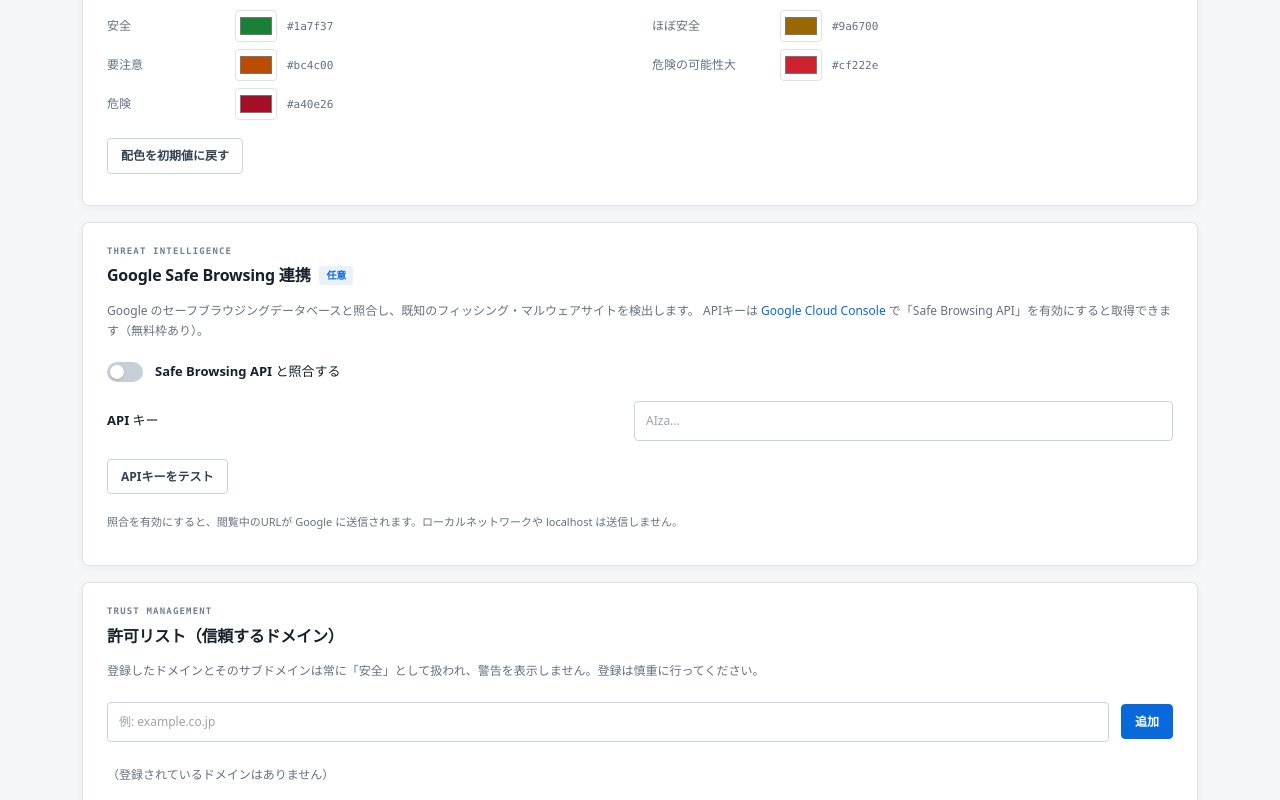
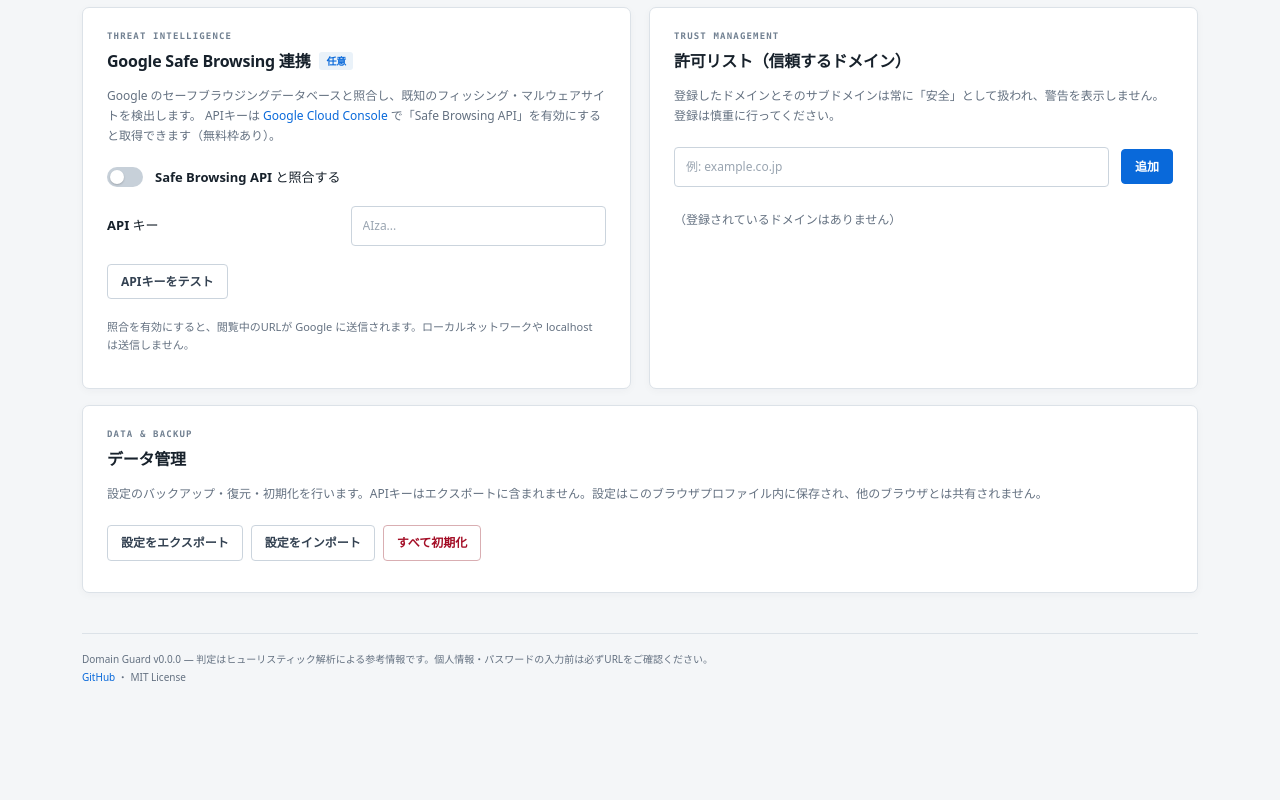
Before and after one commit to akiy2009/domain-guard, a website with bundled scripts: page options/options.html in a window 1280 px wide. Shown: the part 2000-2800 px from the top of the page. After the commit the page ends 2750 px from the top, so only its background shows below. Built offline with nearby package versions, Linux system fonts and the light colour scheme; some packages are replaced by stand-ins of ours.

Commit message:
Refine dashboard layout and responsive grid

```diff
--- a/options/options.css
+++ b/options/options.css
@@ -11,7 +11,9 @@ body { background: var(--bg); color: var(--text); font: 14px/1.65 "Yu Gothic UI"
 button, input, select { font: inherit; }
 a { color: var(--accent); }
 :focus-visible { outline: 2px solid var(--accent); outline-offset: 3px; }
-.wrap { max-width: 1180px; margin: 0 auto; padding: 34px 32px 64px; }
+.wrap { max-width: 1180px; margin: 0 auto; padding: 34px 32px 64px; display:grid; grid-template-columns:repeat(2,minmax(0,1fr)); column-gap:18px; align-content:start; }
+.page-header,.dashboard-meta,.dashboard-nav,#save-toast,footer { grid-column:1 / -1; }
+#rules,#data { grid-column:1 / -1; }
 .page-header { display:flex; align-items:center; gap:16px; padding: 0 0 22px; border-bottom:1px solid var(--border); }
 .page-header img { width:44px; height:44px; }
 .title-row { display:flex; align-items:center; gap:12px; flex-wrap:wrap; }
@@ -90,6 +92,6 @@ input:disabled, select:disabled { opacity:.55; }
 .toast.error { background:var(--danger); }
 footer { border-top:1px solid var(--border); padding-top:16px; margin-top:24px; color:var(--muted); font-size:10px; text-align:left; line-height:1.8; }
 footer a { color:var(--accent); text-decoration:none; }
-@media (max-width:760px) { .wrap { padding:20px 14px 44px; } .page-header { align-items:flex-start; } h1 { font-size:20px; } .card { padding:17px 15px; } .rule-list,.wl-list,.color-grid { grid-template-columns:1fr; } .dashboard-nav { gap:2px; } .dashboard-nav a { padding:6px 8px; } }
+@media (max-width:760px) { .wrap { display:block; padding:20px 14px 44px; } .page-header { align-items:flex-start; } h1 { font-size:20px; } .card { padding:17px 15px; } .rule-list,.wl-list,.color-grid { grid-template-columns:1fr; } .dashboard-nav { gap:2px; } .dashboard-nav a { padding:6px 8px; } }
 @media (max-width:480px) { .row-label { min-width:100%; } input[type="text"],input[type="password"],select { min-width:100%; } .button-row .btn,.button-row .file-btn { flex:1; justify-content:center; } }
 @media (prefers-reduced-motion:reduce) { *,*::before,*::after { scroll-behavior:auto!important; transition:none!important; } }
```
